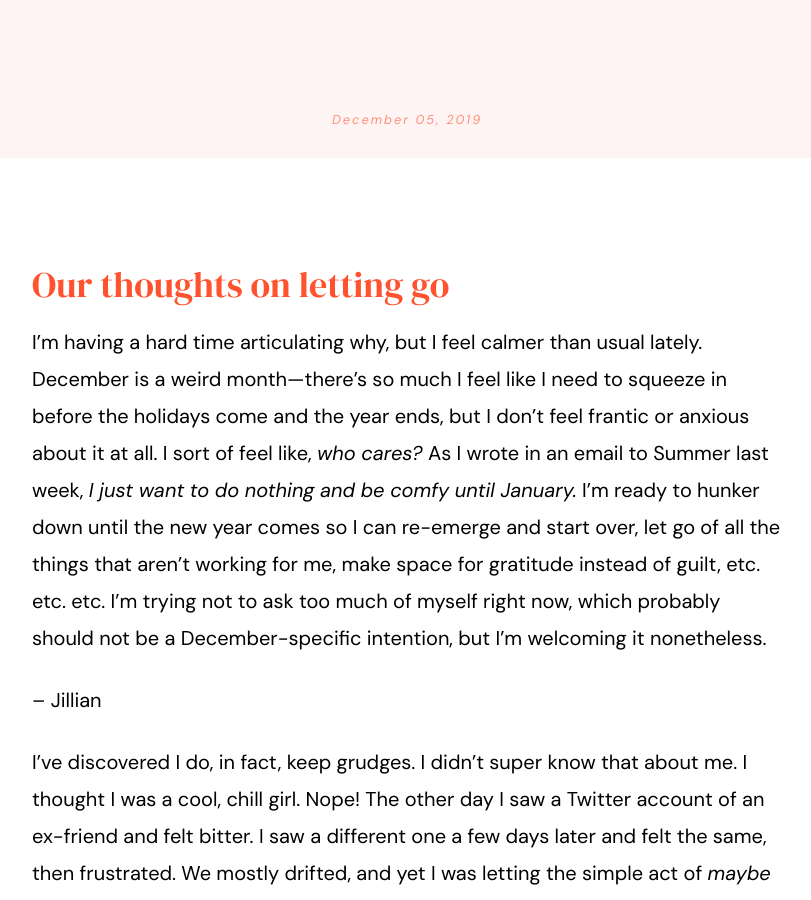
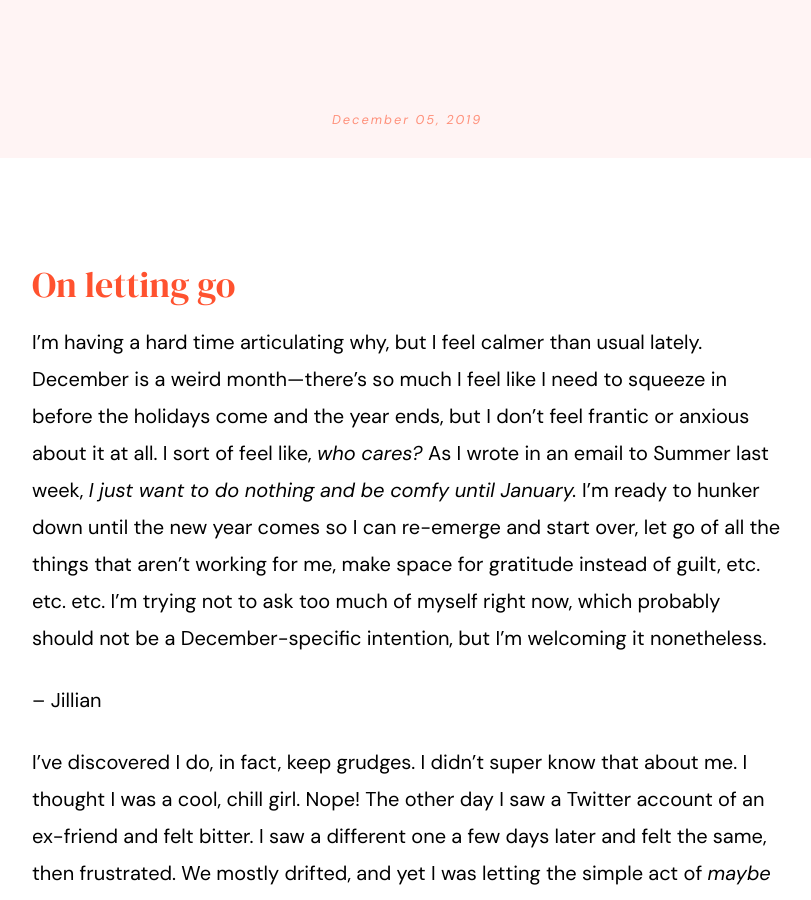
Before and after one commit to jilliangmeehan/letters-to-summer, a Jekyll site: the page built from _posts/2019-12-05-27.markdown, in a window 1280 px wide and 900 px high, scrolled down 305 px. Shown: the whole window, without its empty margins (233-1044 px from the left). Built offline with Jekyll 4.4.1, drawn with Linux system fonts in a browser that asks for light colours.

Commit message:
Updated 27

```diff
--- a/_posts/2019-12-05-27.markdown
+++ b/_posts/2019-12-05-27.markdown
@@ -12,7 +12,7 @@ id: 27
 layout: post
 ---
 
-## Our thoughts on letting go
+## On letting go
 
 I'm having a hard time articulating why, but I feel calmer than usual lately. December is a weird month—there's so much I feel like I need to squeeze in before the holidays come and the year ends, but I don't feel frantic or anxious about it at all. I sort of feel like, *who cares?* As I wrote in an email to Summer last week, *I just want to do nothing and be comfy until January.* I'm ready to hunker down until the new year comes so I can re-emerge and start over, let go of all the things that aren't working for me, make space for gratitude instead of guilt, etc. etc. etc. I'm trying not to ask too much of myself right now, which probably should not be a December-specific intention, but I'm welcoming it nonetheless.
 
```
